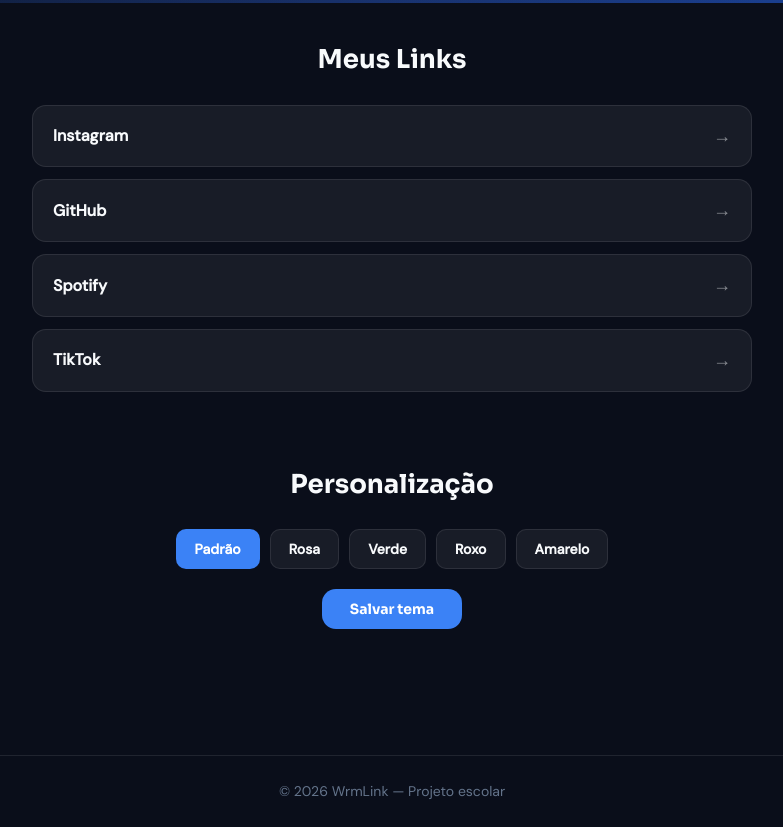
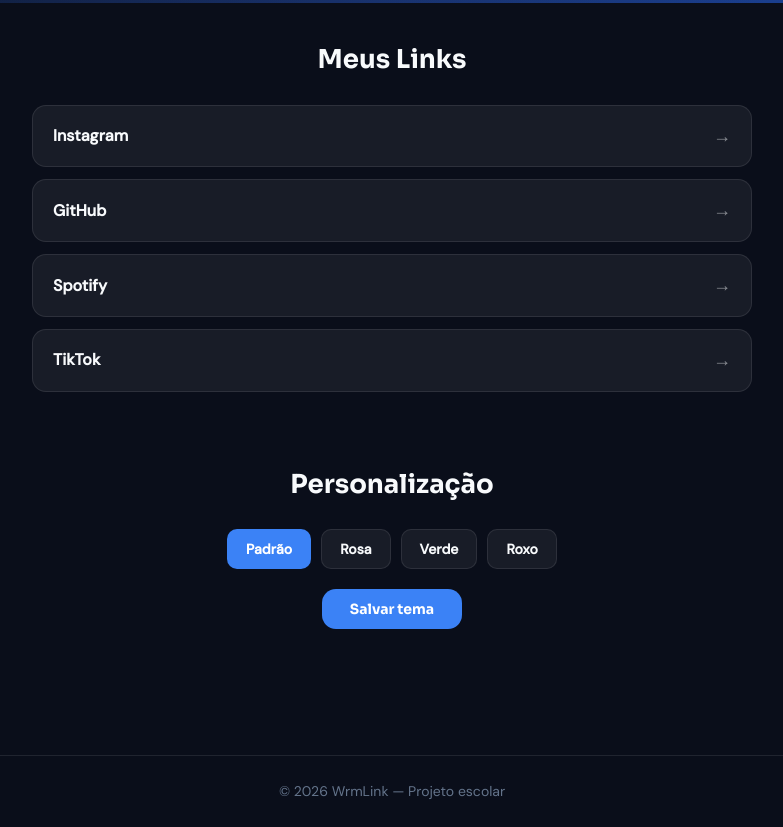
Before and after one commit to andriellynsantos-png/hihilink, a plain HTML site: page perfil.html in a window 1280 px wide. Shown: the part 714-1541 px from the top of the page, without its empty margins (248-1031 px from the left). Drawn offline with Linux system fonts and the light colour scheme.

Commit message:
Remove 'Amarelo' theme button from perfil.html

```diff
--- a/perfil.html
+++ b/perfil.html
@@ -251,7 +251,6 @@
         <button class="tema-btn" data-tema="rosa" onclick="trocarTema('rosa')"> Rosa</button>
         <button class="tema-btn" data-tema="verde" onclick="trocarTema('verde')"> Verde</button>
         <button class="tema-btn" data-tema="roxo" onclick="trocarTema('roxo')"> Roxo</button>
-        <button class="tema-btn" data-tema="solar" onclick="trocarTema('solar')"> Amarelo</button>
       </div>
       <button class="salvar-tema-btn" onclick="salvarTema()"> Salvar tema</button>
     </section>
```
